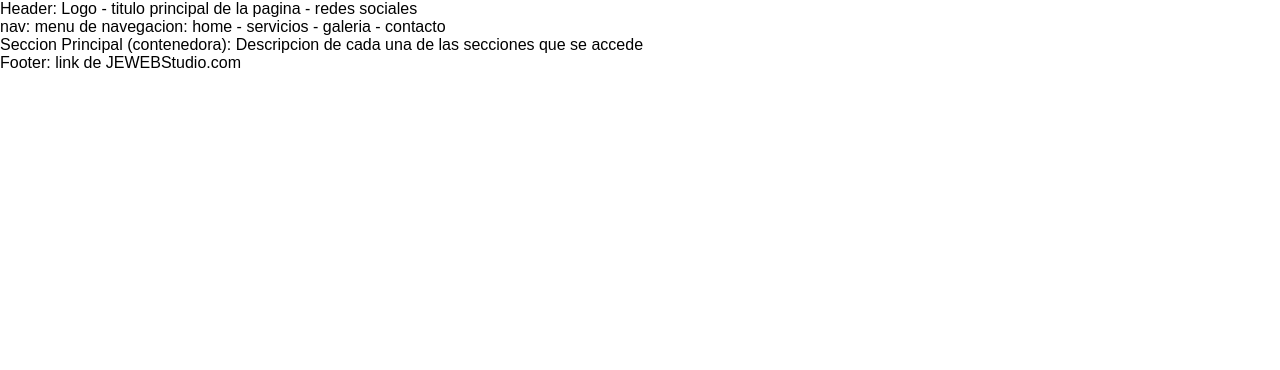
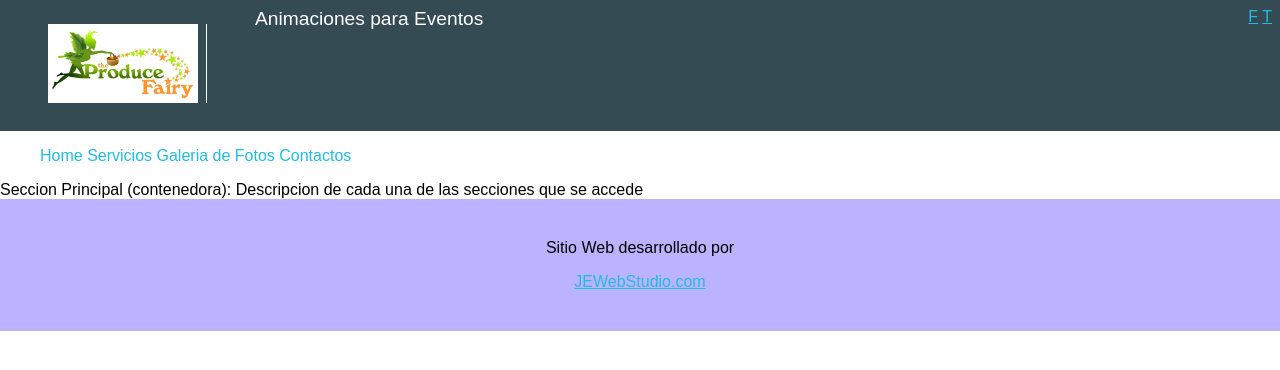
Before and after one commit to jorrom/HadasMagicas, a plain HTML site: page index.html in a window 1280 px wide. Drawn offline with Linux system fonts and the light colour scheme.

Commit message:
version 0.0

```diff
--- a/css/estilos.css
+++ b/css/estilos.css
@@ -1,4 +1,57 @@
+a
+{
+	color: #22BCE0;
+}
 body
 {
 	font-size: 16px;
 }
+
+footer
+{
+	background: #BBB3FF;
+	padding: 1.5em;
+	text-align: center;
+}
+header
+{
+	background: #344B54;
+	color: white;
+	overflow: hidden;
+	padding: 0.5em;
+	position: relative;
+}
+header figure
+{
+	float: left;
+}
+header #logo img
+{
+	border-right: 1px solid white;
+	margin-right: 0.5em;
+	padding-right: 0.5em;
+	width: 150px;
+}
+header h1
+{
+	font-size: 1.2em;
+	font-weight: normal; /*impide que el titulo este en negrita*/
+	margin: 0 70px 0 0;
+}
+header #redes
+{
+	margin: 0.5em 0.5em 0 0;
+	position: absolute;
+	right: 0;
+	top: 0;
+}
+
+nav ul li
+{
+	display: inline-block;
+}
+
+nav ul li a
+{
+	text-decoration: none;
+}
--- a/index.html
+++ b/index.html
@@ -9,16 +9,31 @@
 </head>
 <body>
 	<header>
-		Header: Logo - titulo principal de la pagina - redes sociales
+		<figure id="logo">
+			<img src="image/logo.jpg" />
+		</figure>
+		<h1>
+			Animaciones para Eventos
+		</h1>
+		<div id="redes">
+			<a href="#">F</a>
+			<a href="#">T</a>
+		</div>
 	</header>
 	<nav>
-		nav: menu de navegacion: home - servicios - galeria - contacto
+		<ul>
+			<li><a href="#">Home</a></li>
+			<li><a href="#">Servicios</a></li>
+			<li><a href="#">Galeria de Fotos</a></li>
+			<li><a href="#">Contactos</a></li>
+		</ul>
 	</nav>
 	<section>
 		Seccion Principal (contenedora): Descripcion de cada una de las secciones que se accede
 	</section>
 	<footer>
-		Footer: link de JEWEBStudio.com
+		<p>Sitio Web desarrollado por</p>
+		<p><a href="#">JEWebStudio.com </a></p>
 	</footer>
 
 </body>
```
Also changed, not shown: image/logo.jpg (added).
